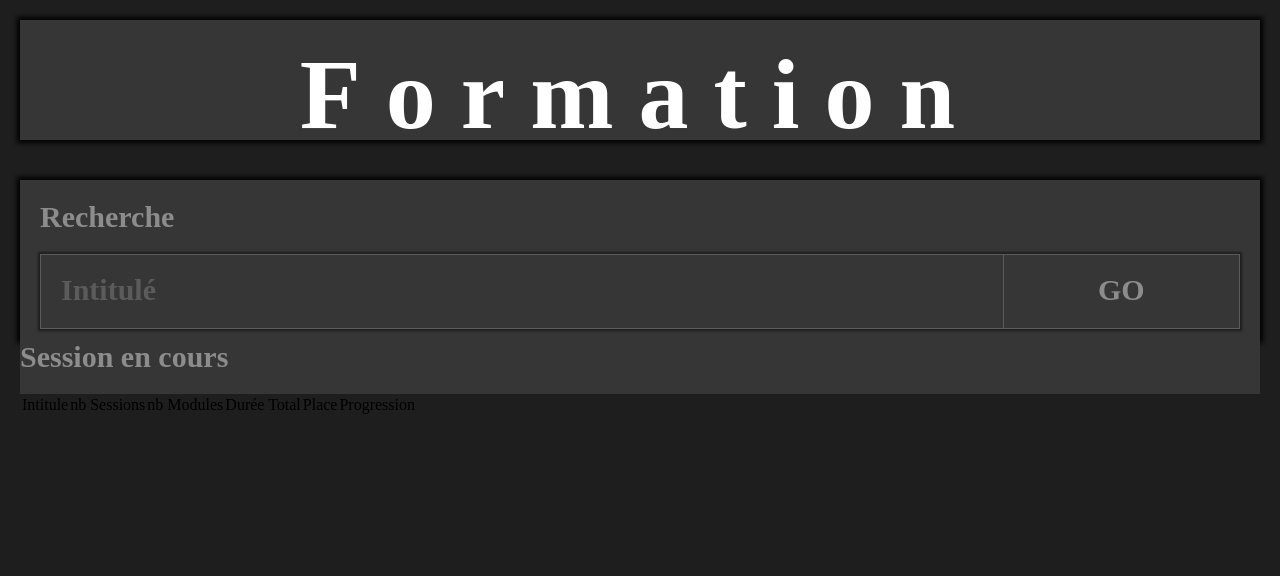
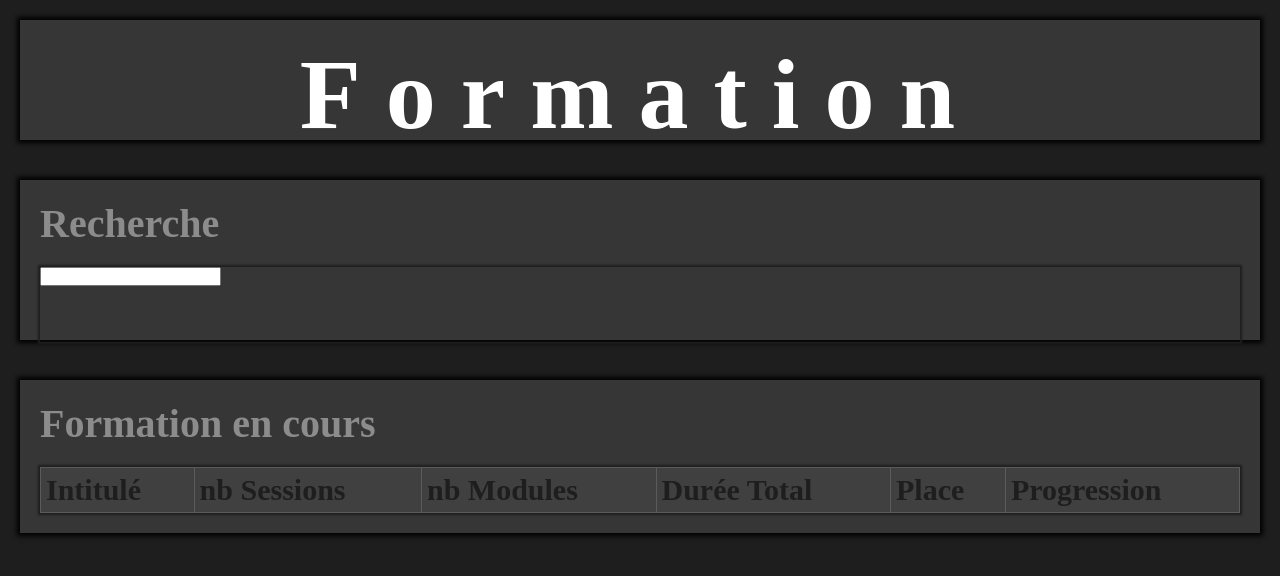
Before and after one commit to CedricStrub/CDF, a Symfony app: template templates/formation/index.html.twig in a window 1280 px wide. Shown: the top 576 px of the page. Run offline with Twig, Linux system fonts and the light colour scheme; the template is opened without the code that fills it, so the values that code supplies are empty; form fields are guessed from the names that the template uses; some libraries are stand-ins or nearby versions.

Commit message:
Autocompletion sur entité

```diff
--- a/public/formation.css
+++ b/public/formation.css
@@ -39,7 +39,7 @@ body{
 .titre{
     background: var(--qua);
     padding-bottom: 20px;
-    font-size: 30px;
+    font-size: 40px;
     font-weight: 600;
     color: var(--txt-low);
 }
@@ -52,7 +52,7 @@ body{
 }
 
 .search .bar{
-    width: 80%;
+    width: 100%;
     border: solid 1px;
     border-color: var(--tab-brd);
     color: var(--tab-brd);
@@ -73,3 +73,62 @@ body{
     line-height: 70px;
     font-weight: 600;
 }
+
+.ctn-tab{
+    width: calc(100% - 40px);
+    margin-top: 40px;
+    padding: 20px;
+    background: var(--qua);
+    box-shadow: 0px 0px 5px 3px black;
+    caret-color: transparent;
+}
+
+.cadre-tab{
+    width: 100%;
+    height: fit-content;
+    background: var(--qua);
+    font-size: 30px;
+    color: var(--txt-high);
+    caret-color: transparent;
+}
+
+.ctn-tab .titre{
+    color: var(--txt-low);
+    font-size: 40px;
+    padding-bottom: 20px;
+}
+
+table{
+    width: 100%;
+    border: solid 1px;
+    border-color: var(--txt-low);
+    border-collapse: collapse;
+    box-shadow: 0px 0px 2px 2px var(--ter);
+}
+
+td{
+    padding: 5px;
+    border: solid 1px;
+    border-color: var(--tab-brd);
+}
+
+thead{
+    color: var(--ter);
+    font-weight: 800;
+    background: var(--tab-high);
+}
+
+tbody{
+    font-size: 25px;
+}
+
+.plan tbody td{
+    height: 150px;
+    width: 20%;
+}
+
+#form_formation{
+    background: var(--qua);
+    width: 500px;
+    height: 100px;
+}
--- a/public/home.css
+++ b/public/home.css
@@ -46,7 +46,7 @@
     padding: 20px;
 }
 
-.titre{
+.ctn-tab .titre{
     color: var(--txt-low);
     font-size: 40px;
 }
--- a/templates/formation/index.html.twig
+++ b/templates/formation/index.html.twig
@@ -11,18 +11,19 @@
     </div>
     <div class="search-ctn">
         <div class="titre">Recherche</div>
+        {{ form_start(form) }}
         <div class="search">
-            <div class="bar">Intitulé</div>
-            <div class="bouton">GO</div>
+            {{ form_row(form.formation, {'label':false})}}
         </div>
+        {{ form_end(form) }}
     </div>
     <div class="ctn-tab">
         <div class="cadre-tab">
-            <div class="titre">Session en cours</div>
+            <div class="titre">Formation en cours</div>
             <div class="tab">
                 <table>
                     <thead>
-                        <td>Intitule</td>
+                        <td>Intitulé</td>
                         <td>nb Sessions</td>
                         <td>nb Modules</td>
                         <td>Durée Total</td>
@@ -30,21 +31,20 @@
                         <td>Progression</td>
                     </thead>
                     <tbody>
+                    {% for formation in formations %}
                         <tr>
-                            <td></td>
-                            <td></td>
+                            <td>{{ formation }}</td>
                             <td></td>
                             <td></td>
                             <td></td>
                             <td></td>
                             <td></td>
                         </tr>
+                    {% endfor %}
                     </tbody>
                 </table>
             </div>
-
         </div>
-
     </div>
 </div>
 
```
Also changed, not shown: src/Controller/FormationController.php (+19 -2 lines).
